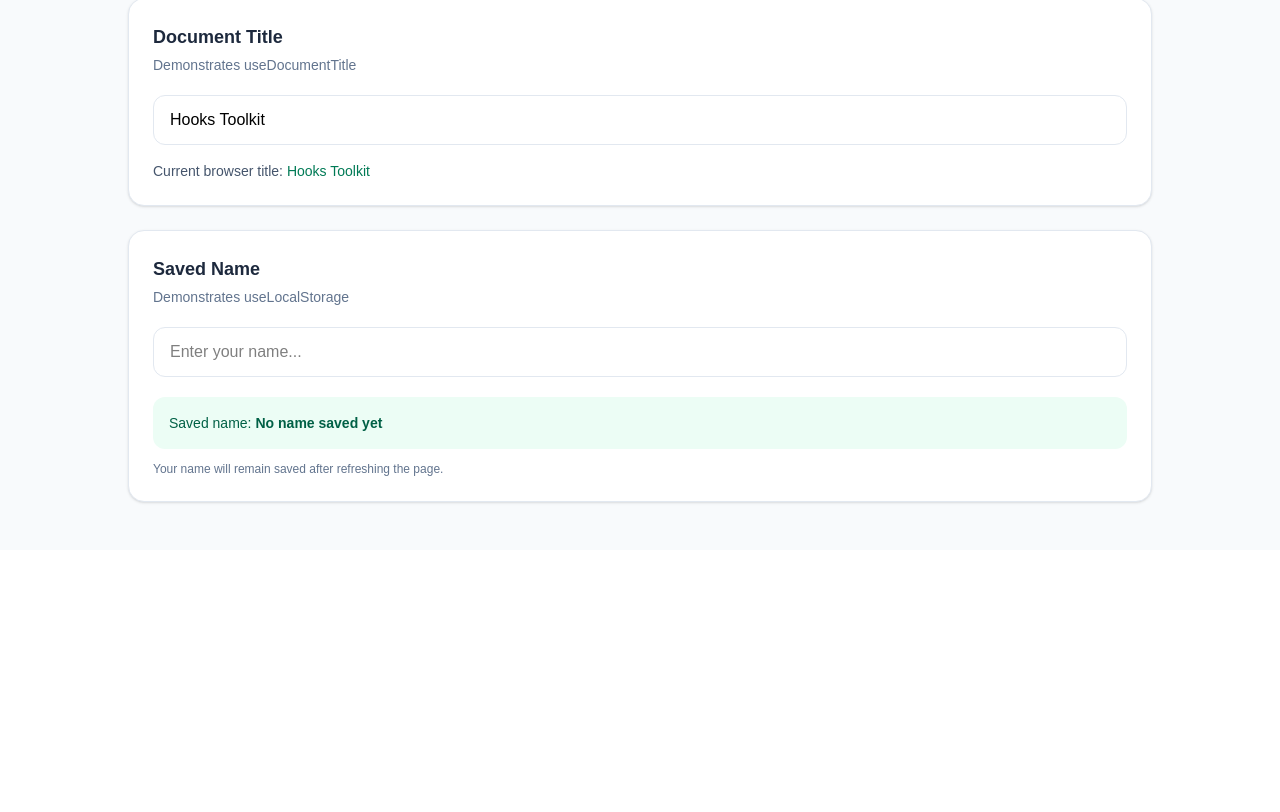
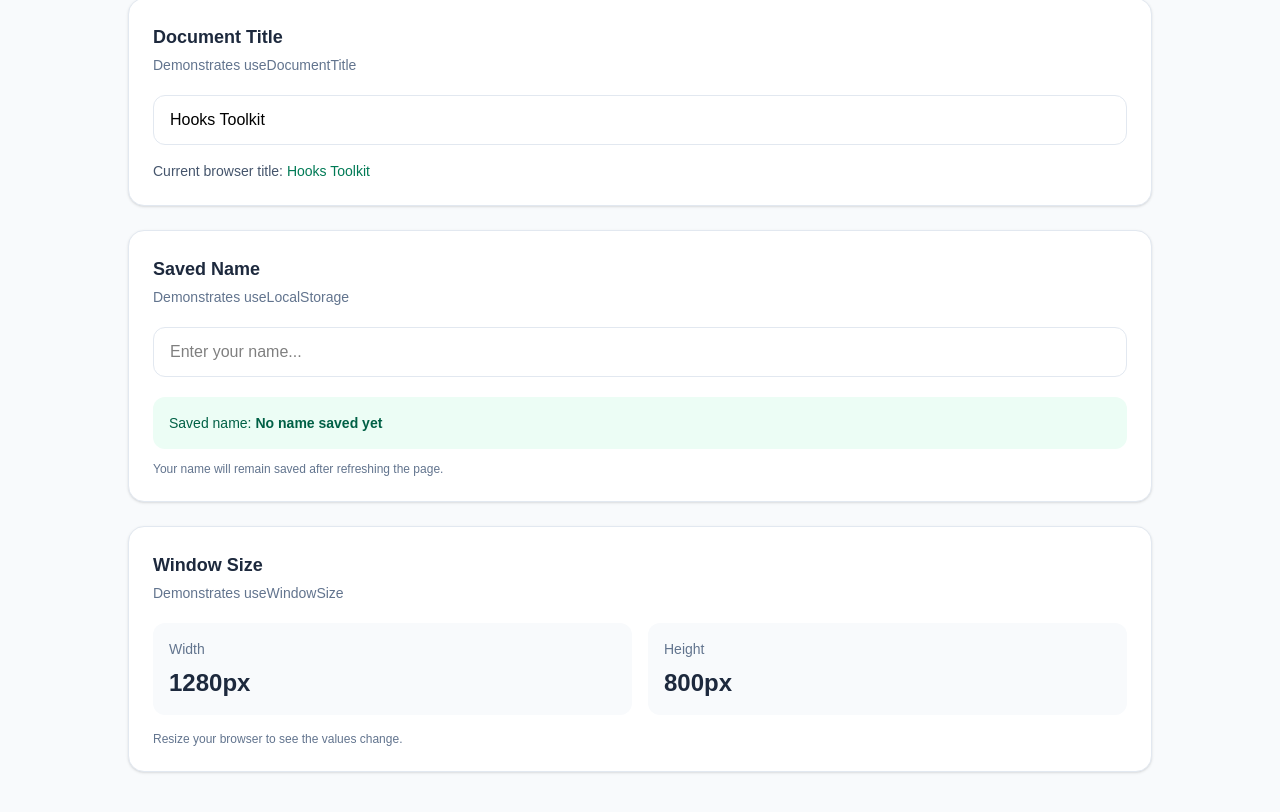
Before and after one commit to rithairagena13-spec/hooks-tool-kit, a React (Vite) app: page / in a window 1280 px wide. Shown: the part 604-1416 px from the top of the page. Before the commit the page ends 1154 px from the top, so only its background shows below. Built offline with nearby package versions, Linux system fonts and the light colour scheme.

Commit message:
add window size hook demonstration

```diff
--- a/src/App.jsx
+++ b/src/App.jsx
@@ -3,7 +3,7 @@ import ToggleDemo from './components/ToggleDemo'
 import DebounceDemo from './components/DebounceDemo'
 import DocumentTitleDemo from './components/DocumentTitleDemo'
 import LocalStorageDemo from './components/LocalStorageDemo'
-
+import WindowSizeDemo from './components/WindowSizeDemo'
 
 export default function App() {
   return (
@@ -31,7 +31,9 @@ export default function App() {
 <div className="mt-6">
   <LocalStorageDemo />
 </div>
-
+<div className="mt-6">
+  <WindowSizeDemo />
+</div>
 
       </div>
     </main>
--- /dev/null
+++ b/src/components/WindowSizeDemo.jsx
@@ -0,0 +1,38 @@
+
+import { useWindowSize } from '../hooks/useWindowSize'
+
+export default function WindowSizeDemo() {
+  const { width, height } = useWindowSize()
+
+  return (
+    <section className="rounded-2xl border border-slate-200 bg-white p-6 shadow-sm">
+      <h2 className="text-lg font-semibold text-slate-800">
+        Window Size
+      </h2>
+
+      <p className="mt-1 text-sm text-slate-500">
+        Demonstrates useWindowSize
+      </p>
+
+      <div className="mt-5 grid grid-cols-2 gap-4">
+        <div className="rounded-xl bg-slate-50 p-4">
+          <p className="text-sm text-slate-500">Width</p>
+          <p className="mt-2 text-2xl font-bold text-slate-800">
+            {width}px
+          </p>
+        </div>
+
+        <div className="rounded-xl bg-slate-50 p-4">
+          <p className="text-sm text-slate-500">Height</p>
+          <p className="mt-2 text-2xl font-bold text-slate-800">
+            {height}px
+          </p>
+        </div>
+      </div>
+
+      <p className="mt-4 text-xs text-slate-500">
+        Resize your browser to see the values change.
+      </p>
+    </section>
+  )
+}
--- /dev/null
+++ b/src/hooks/useWindowSize.js
@@ -0,0 +1,26 @@
+
+import { useEffect, useState } from 'react'
+
+export function useWindowSize() {
+  const [windowSize, setWindowSize] = useState({
+    width: window.innerWidth,
+    height: window.innerHeight
+  })
+
+  useEffect(() => {
+    function handleResize() {
+      setWindowSize({
+        width: window.innerWidth,
+        height: window.innerHeight
+      })
+    }
+
+    window.addEventListener('resize', handleResize)
+
+    return () => {
+      window.removeEventListener('resize', handleResize)
+    }
+  }, [])
+
+  return windowSize
+}
```
